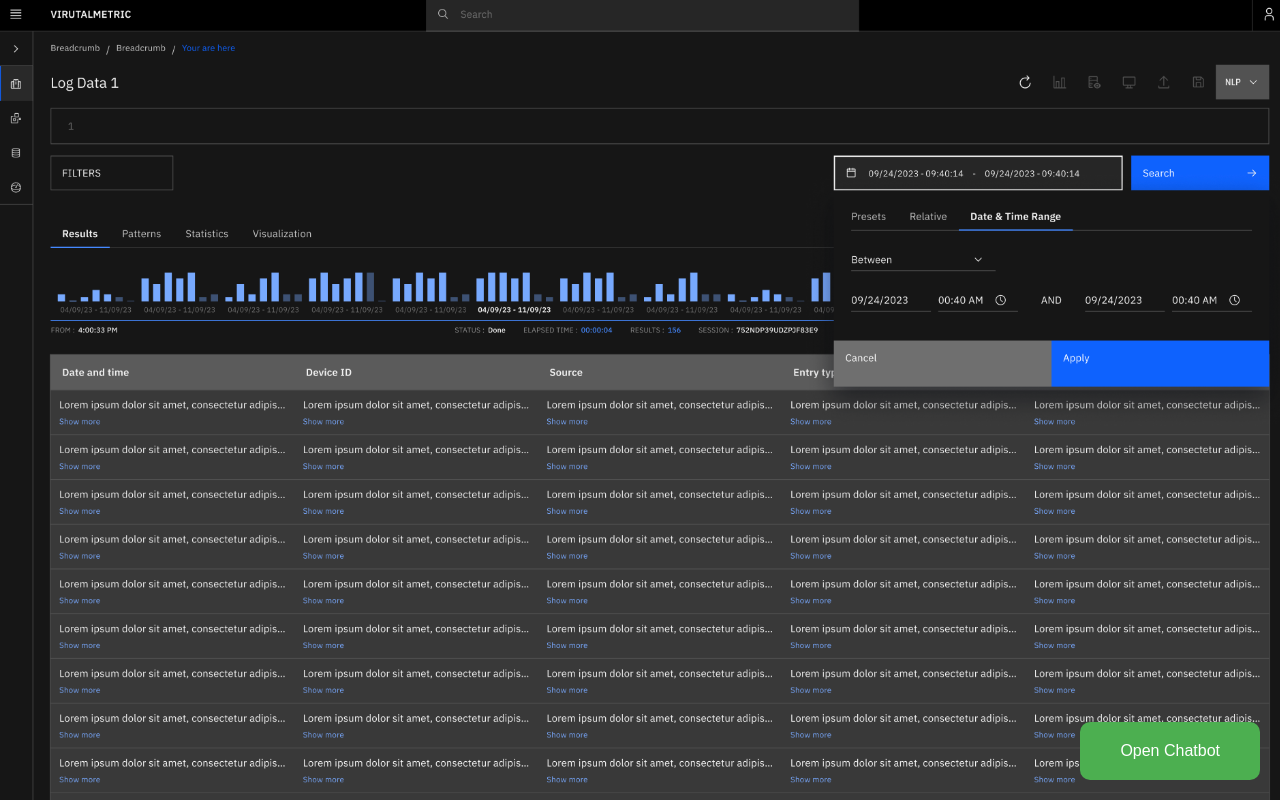
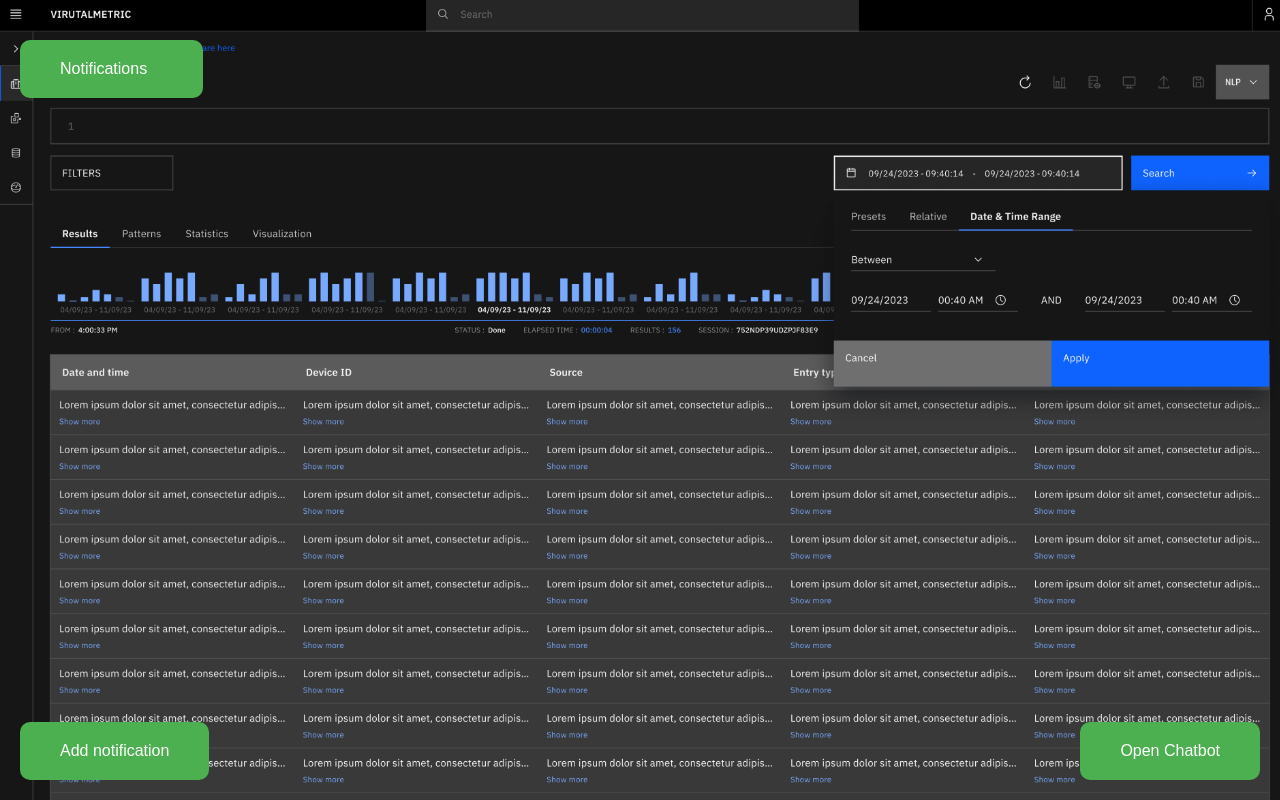
Before and after one commit to LogBustersHackathon/frontend, a Next.js app: page / in a window 1280 px wide. Built offline with nearby package versions, Linux system fonts and the light colour scheme; what react-chatbot-kit would draw is missing.

Commit message:
feat: updated button styles and popper style

```diff
--- a/app/page.tsx
+++ b/app/page.tsx
@@ -6,6 +6,7 @@ import styles from "./page.module.css";
 import { ToastContainer } from "react-toastify";
 import { StyledEngineProvider } from "@mui/material/styles";
 import "react-toastify/ReactToastify.min.css";
+import DescriptionAlerts from "@/components/alert/descriptionAlerts";
 
 export default function Home() {
   const [isChatbotOpen, setIsChatbotOpen] = useState(false);
@@ -22,6 +23,7 @@ export default function Home() {
         </button>
         {isChatbotOpen && <ChatbotWidget toggleChatbot={toggleChatbot} />}
       </main>
+      <DescriptionAlerts />
       <ToastContainer position="bottom-right" newestOnTop />
     </StyledEngineProvider>
   );
--- /dev/null
+++ b/components/alert/DescriptionAlerts.module.css
@@ -0,0 +1,45 @@
+  .notificationsCenterButton {
+    position: fixed;
+    top: 20px;
+    left: 20px;
+    background-color: #4caf50;
+    border: none;
+    color: white;
+    padding: 20px 40px;
+    text-align: center;
+    text-decoration: none;
+    display: inline-block;
+    font-size: 16px;
+    margin-top: 20px;
+    cursor: pointer;
+    border-radius: 10px;
+    z-index: 1000;
+    gap: 20px;
+  }
+
+  .addButton {
+    position: fixed;
+    bottom: 20px;
+    left: 20px;
+    background-color: #4caf50;
+    border: none;
+    color: white;
+    padding: 20px 40px;
+    text-align: center;
+    text-decoration: none;
+    display: inline-block;
+    font-size: 16px;
+    margin-top: 20px;
+    cursor: pointer;
+    border-radius: 10px;
+    z-index: 1000;
+    gap: 20px;
+  }
+
+  .badge {
+    margin-left: 16px;
+  }
+
+  .popper {
+    margin-left: 20px !important;
+  }
--- a/components/alert/descriptionAlerts.tsx
+++ b/components/alert/descriptionAlerts.tsx
@@ -17,9 +17,9 @@ import {
 import MailIcon from "@mui/icons-material/Mail";
 import MarkChatReadIcon from "@mui/icons-material/MarkChatRead";
 import CheckIcon from "@mui/icons-material/Check";
-
 import { useNotificationCenter } from "react-toastify/addons/use-notification-center";
 import { toast, TypeOptions } from "react-toastify";
+import styles from "./DescriptionAlerts.module.css";
 
 const types = ["success", "info", "warning", "error"];
 
@@ -47,15 +47,29 @@ export default function DescriptionAlerts() {
   };
 
   return (
-    <Box sx={{ margin: "8px" }}>
-      <Button size="large" onClick={toggleNotificationCenter}>
-        <Badge badgeContent={unreadCount} color="primary">
-          NOTIFICATIONS
-        </Badge>
-      </Button>
-      <Button onClick={addNotification}>Add notification</Button>
-
-      <Popper open={isOpen} anchorEl={anchorEl} transition>
+    <div>
+      <div className={styles.buttons}>
+        <button
+          className={styles.notificationsCenterButton}
+          onClick={toggleNotificationCenter}
+        >
+          Notifications
+          <Badge
+            className={styles.badge}
+            badgeContent={unreadCount}
+            color="primary"
+          />
+        </button>
+        <button className={styles.addButton} onClick={addNotification}>
+          Add notification
+        </button>
+      </div>
+      <Popper
+        className={styles.popper}
+        open={isOpen}
+        anchorEl={anchorEl}
+        transition
+      >
         {({ TransitionProps }) => (
           <Fade {...TransitionProps} timeout={350}>
             <Box>
@@ -75,7 +89,7 @@ export default function DescriptionAlerts() {
                   <FormControlLabel
                     control={
                       <Switch
-                        color="secondary"
+                        color="primary"
                         onChange={toggleFilter}
                         checked={showUnreadOnly}
                       />
@@ -153,6 +167,6 @@ export default function DescriptionAlerts() {
           </Fade>
         )}
       </Popper>
-    </Box>
+    </div>
   );
 }
```
